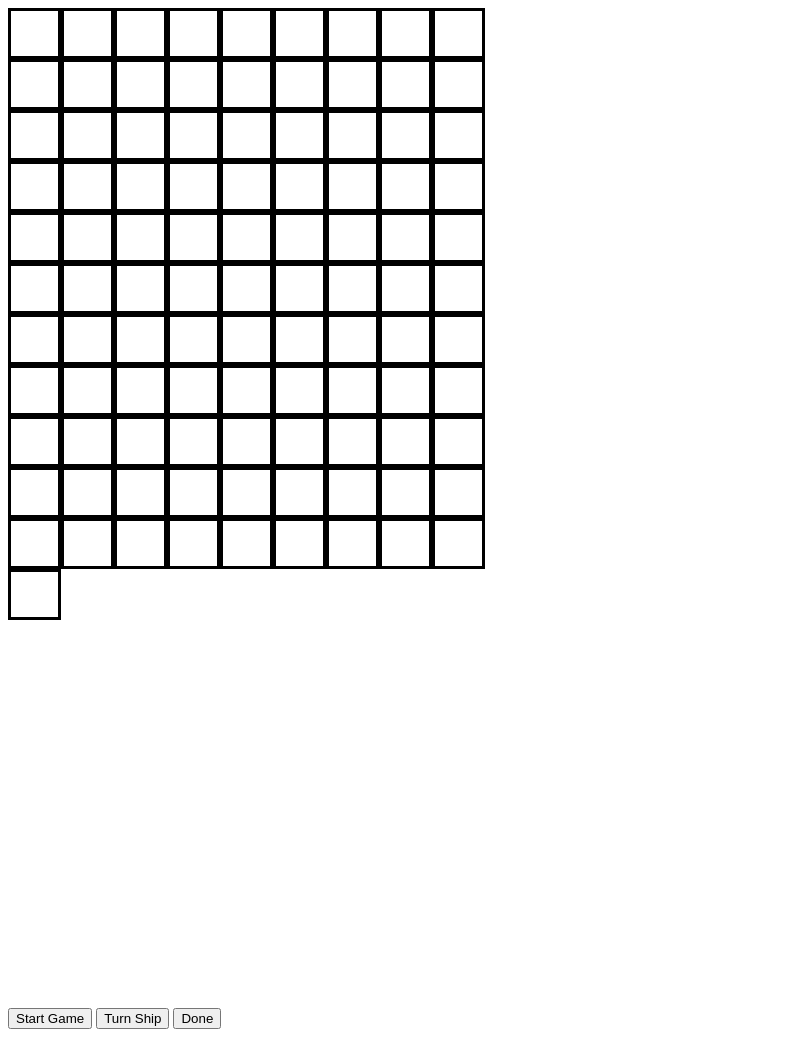
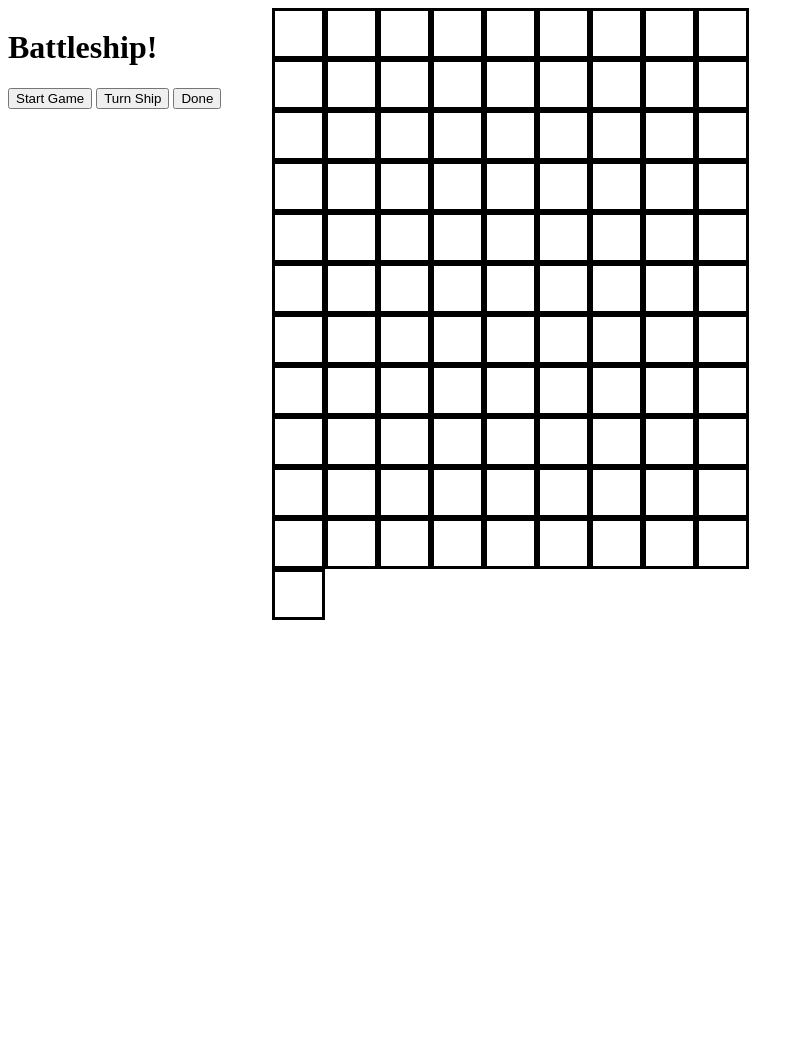
Before and after one commit to Crisandryj/battleship, a website: page dist/index.html in a window 1280 px wide. Shown: the whole page, without its empty margins (0-804 px from the left). After the commit the page ends 1016 px from the top, so only its background shows below. Drawn offline with Linux system fonts and the light colour scheme.

Commit message:
Feat: Add columns and title to game

```diff
--- a/dist/index.html
+++ b/dist/index.html
@@ -8,17 +8,18 @@
   <body>
     <script src="main.js" defer></script>
     <div class="game">
-      <div></div>
+      <div class="buttons">
+        <h1>Battleship!</h1>
+        <button id="start">Start Game</button>
+        <button id="turnShip">Turn Ship</button>
+        <button id="done">Done</button>
+      </div>
+
       <div class="board">
         <div class="turn"></div>
         <div class="boardname"></div>
         <div class="game-boards-container"></div>
       </div>
-      <div class="buttons">
-        <button id="start">Start Game</button>
-        <button id="turnShip">Turn Ship</button>
-        <button id="done">Done</button>
-      </div>
     </div>
   </body>
 </html>
--- a/dist/styles.css
+++ b/dist/styles.css
@@ -28,4 +28,5 @@
 
 .game {
   display: grid;
+  grid-template-columns: 1fr 1fr;
 }
```
